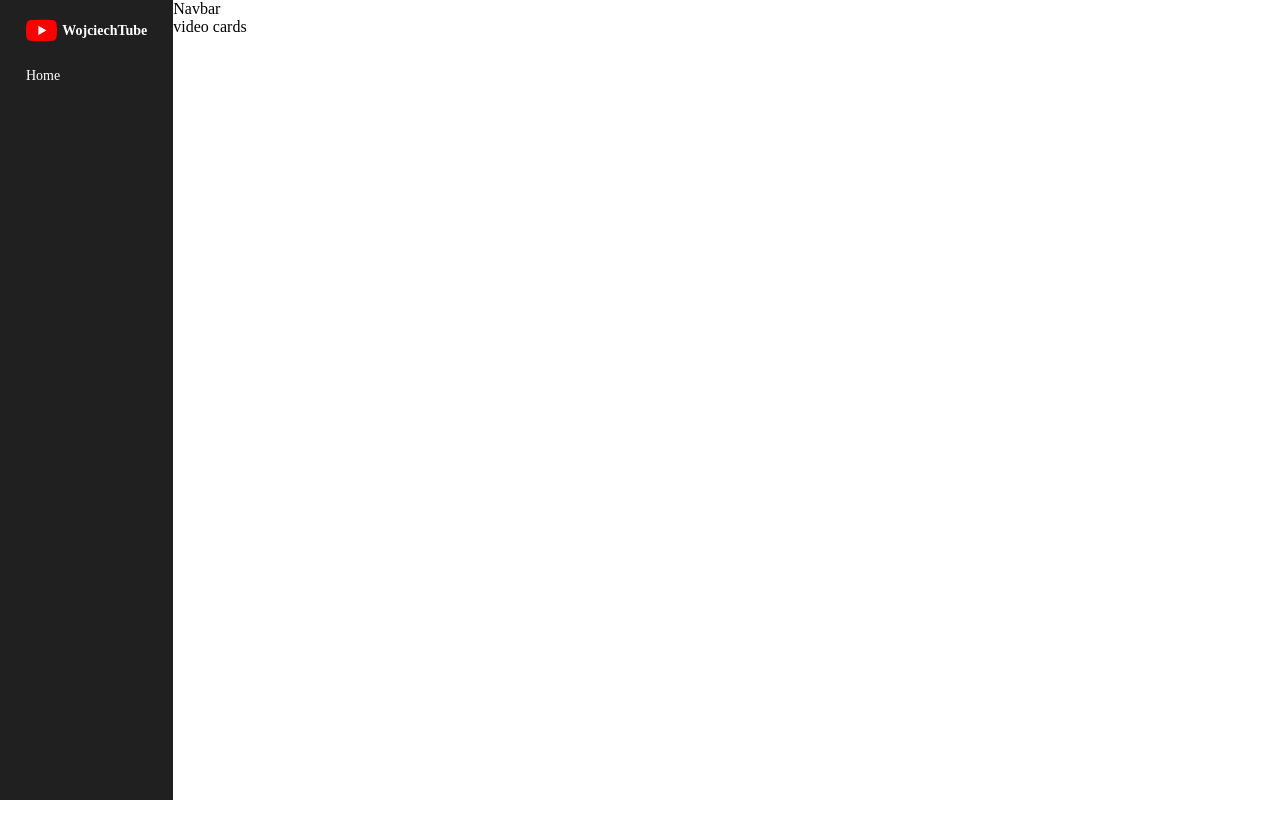
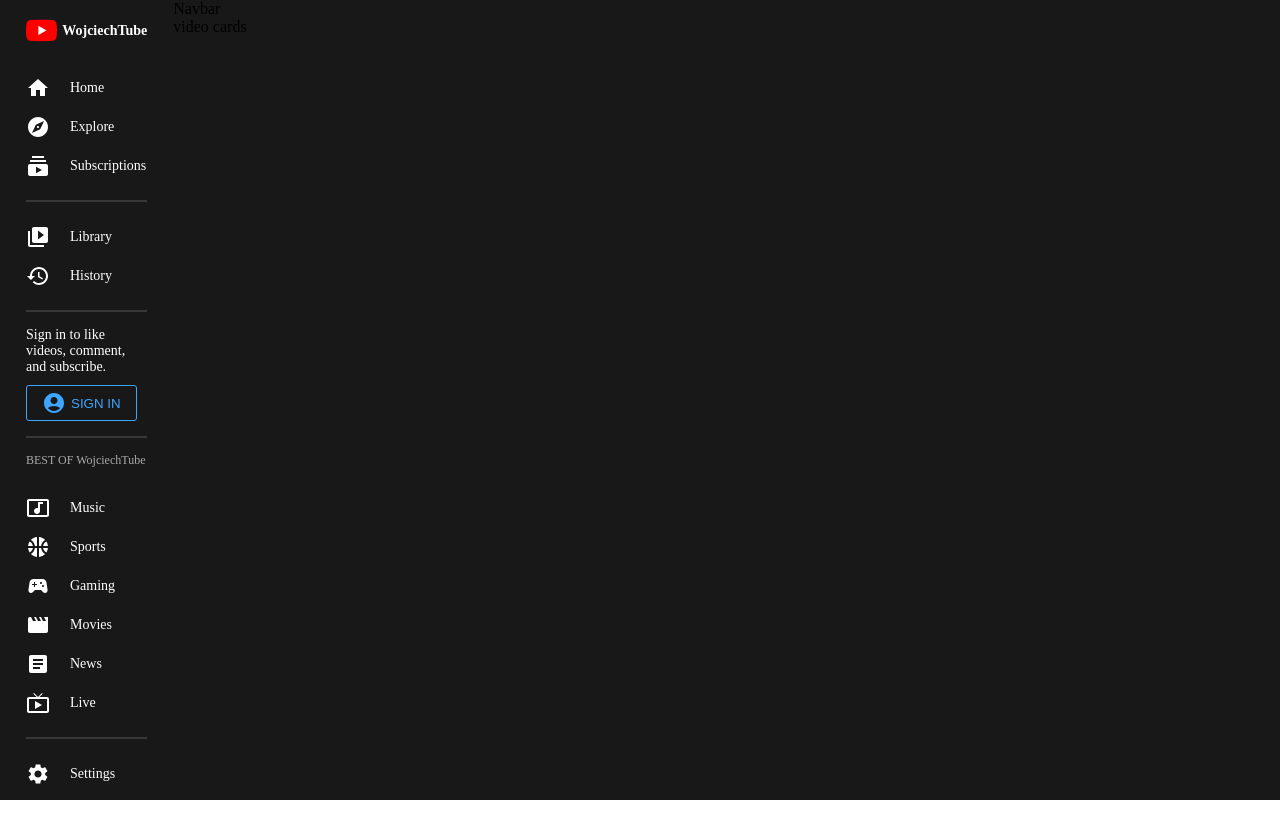
Before and after one commit to WojciechPiekos/Youtube_clone_MERN, a React (Vite) app in the folder frontend/: page / in a window 1280 px wide. Shown: the top 838 px of the page. Before the commit the page ends 800 px from the top, so only its background shows below. Built offline with nearby package versions, Linux system fonts and the light colour scheme.

Commit message:
add light-dark mode functionality

```diff
--- a/frontend/package.json
+++ b/frontend/package.json
@@ -10,6 +10,10 @@
     "preview": "vite preview"
   },
   "dependencies": {
+    "@emotion/react": "^11.11.1",
+    "@emotion/styled": "^11.11.0",
+    "@mui/icons-material": "^5.14.16",
+    "@mui/material": "^5.14.16",
     "react": "^18.2.0",
     "react-dom": "^18.2.0",
     "react-router-dom": "^6.18.0",
--- a/frontend/src/App.jsx
+++ b/frontend/src/App.jsx
@@ -1,30 +1,35 @@
-import styled from "styled-components"
-import "./style.css"
+import styled, { ThemeProvider } from "styled-components";
+import "./style.css";
+import { darkTheme, lightTheme } from "./utils/Theme";
 import Menu from "./components/Menu";
 import Navbar from "./components/Navbar";
+import { useState } from "react";
 
 const Container = styled.div`
   display: flex;
-`
+`;
 
 const Main = styled.div`
   flex: 7;
-`
+  background-color: ${({theme}) => theme.bg};
+`;
 
-const Wrapper = styled.div``
+const Wrapper = styled.div``;
 
 function App() {
+  const [darkMode, setDarkMode] = useState(true);
+
   return (
-    <Container>
-      <Menu />
-      <Main>
-        <Navbar />
-        <Wrapper>
-          video cards
-        </Wrapper>
-      </Main>
-    </Container>
-  )
+    <ThemeProvider theme={darkMode ? darkTheme : lightTheme}>
+      <Container>
+        <Menu darkMode={darkMode} setDarkMode={setDarkMode}/>
+        <Main>
+          <Navbar />
+          <Wrapper>video cards</Wrapper>
+        </Main>
+      </Container>
+    </ThemeProvider>
+  );
 }
 
 export default App;
--- a/frontend/src/components/Menu.jsx
+++ b/frontend/src/components/Menu.jsx
@@ -1,13 +1,31 @@
 import React from "react";
 import styled from "styled-components";
-import WojciechTube from "../img/logo.png"
+import WojciechTube from "../img/logo.png";
+import HomeIcon from "@mui/icons-material/Home";
+import ExploreIcon from "@mui/icons-material/Explore";
+import SubscriptionsIcon from "@mui/icons-material/Subscriptions";
+import VideoLibraryIcon from "@mui/icons-material/VideoLibrary";
+import HistoryIcon from "@mui/icons-material/History";
+import MusicVideoIcon from "@mui/icons-material/MusicVideo";
+import SportsBasketballIcon from "@mui/icons-material/SportsBasketball";
+import SportsEsportsIcon from "@mui/icons-material/SportsEsports";
+import MovieIcon from "@mui/icons-material/Movie";
+import ArticleIcon from "@mui/icons-material/Article";
+import LiveTvIcon from "@mui/icons-material/LiveTv";
+import SettingsIcon from "@mui/icons-material/Settings";
+import FlagIcon from "@mui/icons-material/Flag";
+import HelpOutlineIcon from "@mui/icons-material/HelpOutline";
+import LightbulbIcon from "@mui/icons-material/Lightbulb";
+import AccountCircleIcon from '@mui/icons-material/AccountCircle';
 
 const Container = styled.div`
   flex: 1;
-  background-color: #202020;
+  background-color: ${({theme}) => theme.bg};
   height: 100vh;
-  color: white;
+  color: ${({theme}) => theme.text};
   font-size: 14px;
+  position: sticky;
+  top: 0;
 `;
 
 const Wrapper = styled.div`
@@ -24,25 +42,125 @@
 
 const Img = styled.img`
   height: 25px;
-`
+`;
 
 const Item = styled.div`
   display: flex;
   align-items: center;
   gap: 20px;
   cursor: pointer;
+  padding: 7.5px 0px;
+`;
+
+const Hr = styled.hr`
+  margin: 15px 0px;
+  border: 0.5px solid ${({theme}) => theme.soft};
+`;
+
+const Login = styled.div``
+
+const Button = styled.button`
+  padding: 5px 15px;
+  background-color: transparent;
+  border: 1px solid #3ea6ff;
+  color: #3ea6ff;
+  border-radius: 3px;
+  font-weight: 500;
+  margin-top: 10px;
+  cursor: pointer;
+  display: flex;
+  align-items: center;
+  gap: 5px;
 `
 
-export default function Menu() {
+const Title = styled.h2`
+  font-weight: 500;
+  font-size: 12px;
+  color: #aaaaaa;
+  margin-bottom: 20px;
+`
+
+export default function Menu({ darkMode, setDarkMode }) {
   return (
     <Container>
       <Wrapper>
         <Logo>
-          <Img src={WojciechTube}/>
+          <Img src={WojciechTube} />
           WojciechTube
         </Logo>
         <Item>
+          <HomeIcon />
           Home
+        </Item>
+        <Item>
+          <ExploreIcon />
+          Explore
+        </Item>
+        <Item>
+          <SubscriptionsIcon />
+          Subscriptions
+        </Item>
+        <Hr />
+        <Item>
+          <VideoLibraryIcon />
+          Library
+        </Item>
+        <Item>
+          <HistoryIcon />
+          History
+        </Item>
+        <Hr />
+        <Login>
+          Sign in to like videos, comment, and subscribe.
+          <Button>
+            <AccountCircleIcon/>
+            SIGN IN
+          </Button>
+        </Login>
+        <Hr/>
+        <Title>
+          BEST OF WojciechTube
+        </Title>
+        <Item>
+          <MusicVideoIcon />
+          Music
+        </Item>
+        <Item>
+          <SportsBasketballIcon />
+          Sports
+        </Item>
+        <Item>
+          <SportsEsportsIcon />
+          Gaming
+        </Item>
+        <Item>
+          <MovieIcon />
+          Movies
+        </Item>
+        <Item>
+          <ArticleIcon />
+          News
+        </Item>
+        <Item>
+          <LiveTvIcon />
+          Live
+        </Item>
+        <Hr />
+        <Item>
+          <SettingsIcon />
+          Settings
+        </Item>
+        <Item>
+          <FlagIcon />
+          Report
+        </Item>
+        <Item>
+          <HelpOutlineIcon />
+          Help
+        </Item>
+        <Item onClick={() => setDarkMode(!darkMode)}>
+          <LightbulbIcon />
+          Light Mode
         </Item>
       </Wrapper>
     </Container>
--- /dev/null
+++ b/frontend/src/utils/Theme.js
@@ -0,0 +1,17 @@
+
+
+export const darkTheme = {
+    bg: "#181818",
+    bgLighter: "#202020",
+    text: "white",
+    textSoft: "#aaaaaa",
+    soft: "#373737"
+}
+
+export const lightTheme = {
+    bg: "#f9f9f9",
+    bgLighter: "white",
+    text: "black",
+    textSoft: "#606060",
+    soft: "#f5f5f5"
+}
```
Also changed, not shown: 1 other file (tests, documents, lock files or other folders).
